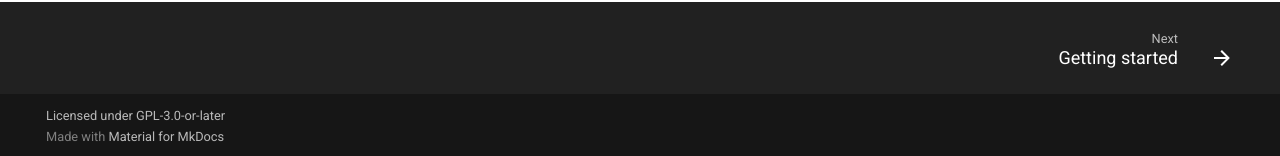
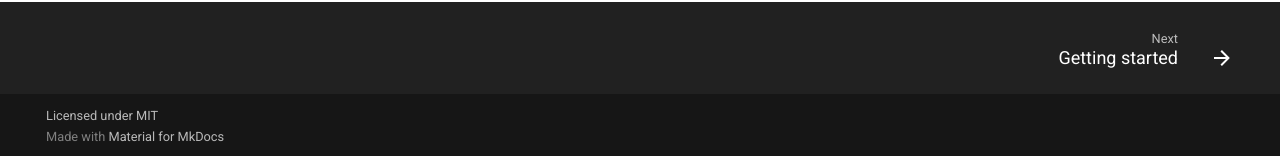
Before and after one commit to doronz88/bytestruct, an MkDocs documentation site: the page built from docs/index.md, in a window 1280 px wide and 900 px high, scrolled down 1163 px. Shown: the part 741-897 px from the top of the window. Built offline with MkDocs 1.6.1 and Material for MkDocs 9.7.7, drawn with Linux system fonts in a browser that asks for light colours; comment, search, counter and statistics services are not loaded.

Commit message:
build: Relicense under MIT

```diff
--- a/mkdocs.yml
+++ b/mkdocs.yml
@@ -4,7 +4,7 @@ site_url: https://doronz88.github.io/bytestruct/
 repo_url: https://github.com/doronz88/bytestruct
 repo_name: doronz88/bytestruct
 edit_uri: edit/master/docs/
-copyright: Licensed under GPL-3.0-or-later
+copyright: Licensed under MIT
 
 theme:
   name: material
--- a/pyproject.toml
+++ b/pyproject.toml
@@ -3,7 +3,7 @@ name = "bytestruct"
 description = "Declarative binary records and composable codecs, using only the standard library"
 readme = "README.md"
 requires-python = ">=3.9"
-license = "GPL-3.0-or-later"
+license = "MIT"
 license-files = ["LICENSE"]
 keywords = ["binary", "struct", "parsing", "serialization", "dataclasses", "construct"]
 authors = [{ name = "doronz88", email = "doron88@gmail.com" }]
```
Also changed, not shown: README.md (+1 -1 lines), 1 other file.
